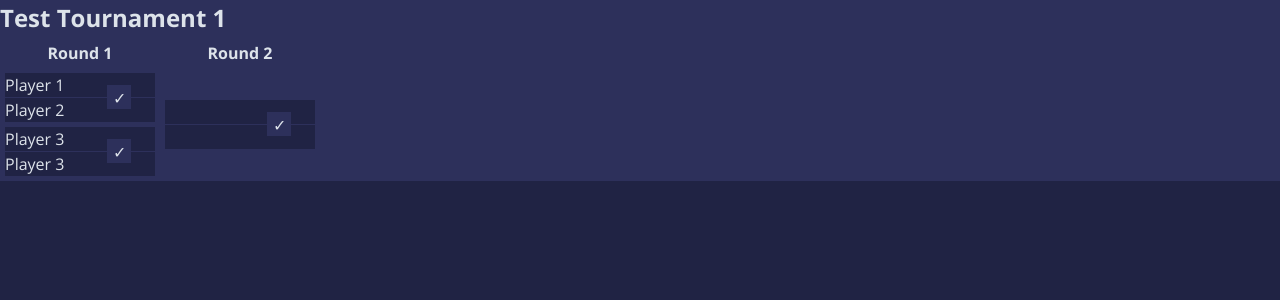
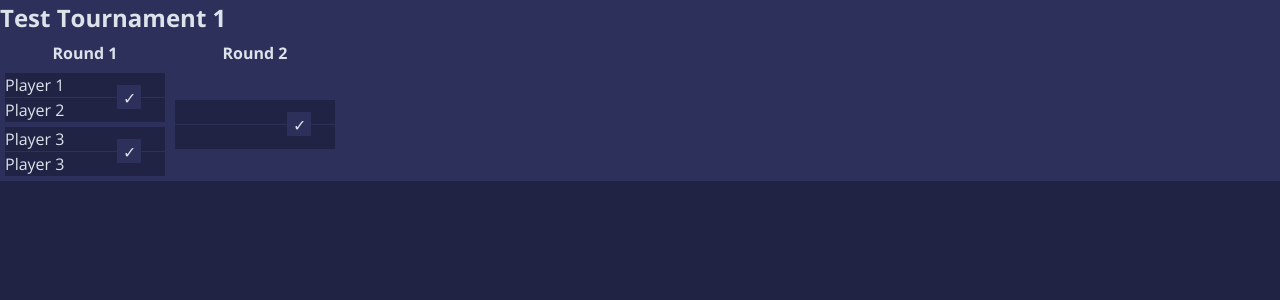
Before and after one commit to zylvve/tournament-manager-proto, a React (Vite) app: page / in a window 1280 px wide. Shown: the top 300 px of the page. Built offline with nearby package versions, Linux system fonts and the light colour scheme.

Commit message:
Make match width relative

```diff
--- a/src/features/tournament/components/match/Match.module.css
+++ b/src/features/tournament/components/match/Match.module.css
@@ -1,7 +1,7 @@
 @import '../../../../themes.css';
 
 .match {
-  width: 150px;
+  width: 10rem;
 
   position: relative;
 
```
